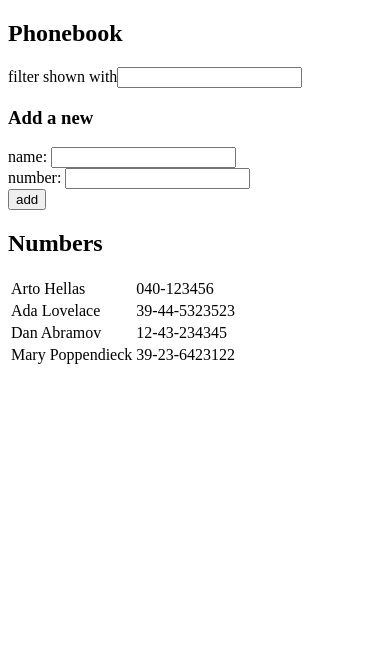
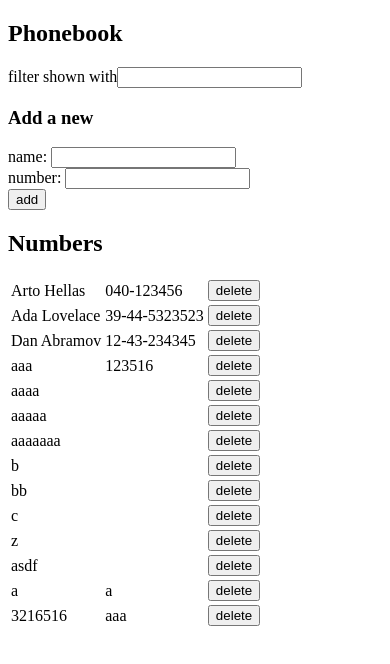
Before and after one commit to Zsquare2/FullStackOpen22, a React (Create React App) app in the folder part2/phonebook/: page / in a window 390 px wide. Shown: the top 664 px of the page. Built offline with nearby package versions, Linux system fonts and the light colour scheme; no server answers; data requests are answered from the project's data file.

Commit message:
2.18*: Phonebook step10

```diff
--- a/part2/phonebook/db.json
+++ b/part2/phonebook/db.json
@@ -1,5 +1,5 @@
 {
-  "persons":[
+  "persons": [
     {
       "name": "Arto Hellas",
       "number": "040-123456",
@@ -16,9 +16,59 @@
       "id": 3
     },
     {
-      "name": "Mary Poppendieck",
-      "number": "39-23-6423122",
-      "id": 4
+      "name": "aaa",
+      "number": "123516",
+      "id": 6
+    },
+    {
+      "name": "aaaa",
+      "number": "",
+      "id": 7
+    },
+    {
+      "name": "aaaaa",
+      "number": "",
+      "id": 8
+    },
+    {
+      "name": "aaaaaaa",
+      "number": "",
+      "id": 9
+    },
+    {
+      "name": "b",
+      "number": "",
+      "id": 10
+    },
+    {
+      "name": "bb",
+      "number": "",
+      "id": 11
+    },
+    {
+      "name": "c",
+      "number": "",
+      "id": 12
+    },
+    {
+      "name": "z",
+      "number": "",
+      "id": 14
+    },
+    {
+      "name": "asdf",
+      "number": "",
+      "id": 15
+    },
+    {
+      "name": "a",
+      "number": "a",
+      "id": 16
+    },
+    {
+      "name": "3216516",
+      "number": "aaa",
+      "id": 17
     }
   ]
 }
--- a/part2/phonebook/src/App.js
+++ b/part2/phonebook/src/App.js
@@ -4,24 +4,25 @@
 import Persons from './components/persons'
 import React from "react"
 import axios from "axios"
+import personsService from "./services/persons"
 
 
 
 const App = () => {
-  const [persons, setPersons] = useState([
+  const [persons, setPersons] = useState([])
+  const [searchValue, setSearchValue] = useState('')
 
-    ])
-  const [searchValue, setSearchValue] = useState('')
+  console.log('restcountries')
+  console.log(axios.get('https://restcountries.com/v3.1/all'))
 
   useEffect(() => {
     console.log('effect')
-    axios
-      .get('http://localhost:3001/persons')
-      .then(response => {
-        console.log("promise fulfilled")
-        setPersons(response.data)
+    personsService
+      .getAll()
+      .then(initialPersons => {
+        setPersons(initialPersons)
       })
-      }, [])
+  }, [])
 
 
   return (
@@ -33,7 +34,7 @@
       <PersonForm persons={persons} setPersons={setPersons} />
 
       <h2>Numbers</h2>
-      <Persons persons={persons} searchValue={searchValue}/>
+      <Persons persons={persons} searchValue={searchValue} setPersons={setPersons}/>
     </div>
   )}
 
--- a/part2/phonebook/src/components/filter.js
+++ b/part2/phonebook/src/components/filter.js
@@ -10,9 +10,16 @@
         </div>
         )}
 
-const nameSearch = ({persons, searchValue})=>
-    (persons.filter((search) => (
-        search.name.toLowerCase().indexOf(searchValue.toLowerCase()) !== -1
+const nameSearch = ({persons, searchValue}) =>{
+    console.log("name searh arrey of persons ???", persons)
+    console.log("name search in NAMESEARCH", searchValue)
+
+        return(
+            persons.filter((search) => (
+            search.name.toLowerCase().indexOf(searchValue.toLowerCase()) !== -1
         )))
 
+
+    }
+
 export {Filter, nameSearch}
--- a/part2/phonebook/src/components/labas.js
+++ /dev/null
@@ -1,3 +0,0 @@
-const labas = () => labas
-
-export default labas
--- a/part2/phonebook/src/components/personForm.js
+++ b/part2/phonebook/src/components/personForm.js
@@ -1,5 +1,6 @@
 import React from "react"
 import {useState} from "react"
+import personsService from "../services/persons"
 
 const PersonForm =({persons, setPersons }) =>{
     const [newName, setNewName] = useState('')
@@ -15,17 +16,50 @@
         event.preventDefault()
 
           if (persons.map(names => names.name).includes(newName)){
-            window.alert(`${newName} is already added to phonebook`);
+            window.alert(`${newName} is already added to phonebook`)
+
+            if (window.confirm("wanna change that ?")){
+              const person = persons.find(p => p.name === newName)
+              const changedPerson = { ...person, number: newNumber}
+              const personsId = person.id
+
+              // personsService
+              //   .update( personsId, changedPerson)
+              //   .then(() => {
+              //     personsService
+              //     .getAll()
+              //     .then(initialPersons => {
+              //       setPersons(initialPersons)
+              //   })})
+
+              personsService
+                .update( personsId, changedPerson)
+                .then(returnedPerson => {
+                  console.log("returned person data", returnedPerson.data)
+                  setPersons(persons.map(person =>
+                    person.id !== personsId ? person : returnedPerson))
+                })
+            }
           }
+
           else{
+            const length = persons.length
+            console.log("lenght", persons[length - 1].id)
             const newObject = {
               name: newName,
               number: newNumber,
-              id: persons.length +1
+              // id: persons.length +1
+              id: persons[length - 1].id +1
             }
             setPersons(persons.concat(newObject))
             setNewName("")
             setNewNumber("")
+
+            personsService
+              .create(newObject)
+              .then(returnPerson =>{
+                setPersons(persons.concat(returnPerson))
+              } )
         }}
 
     return(
--- a/part2/phonebook/src/components/persons.js
+++ b/part2/phonebook/src/components/persons.js
@@ -1,16 +1,45 @@
 import React from "react"
 import { nameSearch } from "./filter"
+import personsService from "../services/persons"
 
 
-const Names = ({ name }) => <tr><td>{name.name}</td><td>{name.number}</td></tr>
 
-const Persons = ({ persons, searchValue }) => {
+const Names = ({ name, handleDeleteButton }) =>
+<tr>
+  <td>{name.name}</td>
+  <td>{name.number}</td>
+  <td><button onClick={handleDeleteButton}>delete</button></td>
+</tr>
+
+const Persons = ({ persons, searchValue, setPersons }) => {
+  console.log("persons", persons)
+
+  const handleDeleteButtonOf = name =>{
+    const id = name.id
+    console.log('deleting id ' + id )
+
+    if (window.confirm(`Delete ${name.name} contacts?`)){
+      personsService
+        .removePerson(id)
+        .then(() =>{
+          personsService
+            .getAll()
+            .then(initialPersons => {
+              setPersons(initialPersons)
+            })
+        })
+    }
+  }
+
     return(
         <div>
         <table>
           <tbody>
-            {nameSearch({persons, searchValue}).map((name, index) =>
-              <Names key={index} name={name} />
+            {nameSearch({persons, searchValue}).map((name, id) =>
+              <Names key={id}
+                name={name}
+                handleDeleteButton={() => handleDeleteButtonOf(name)}
+              />
             )}
           </tbody>
         </table>
--- /dev/null
+++ b/part2/phonebook/src/services/persons.js
@@ -0,0 +1,25 @@
+import axios from 'axios'
+const baseUrl = 'http://localhost:3001/persons'
+
+const getAll = () => {
+    const request = axios.get(baseUrl)
+    return request.then(respone => respone.data)
+}
+
+const create = newObject => {
+    const request = axios.post(baseUrl, newObject)
+    return request.then(response => response.data)
+}
+
+const removePerson = (id) => {
+    console.log("in service delete" )
+    const request = axios.delete(`${baseUrl}/${id}`)
+    return request.then(response => response.data)
+}
+
+const update = (id, newObject) => {
+    const request = axios.put(`${baseUrl}/${id}`, newObject)
+    return request.then(response => response.data)
+}
+
+export default { getAll, create, removePerson, update }
```
